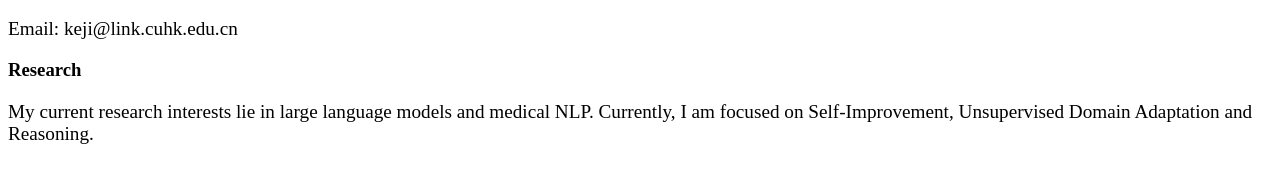
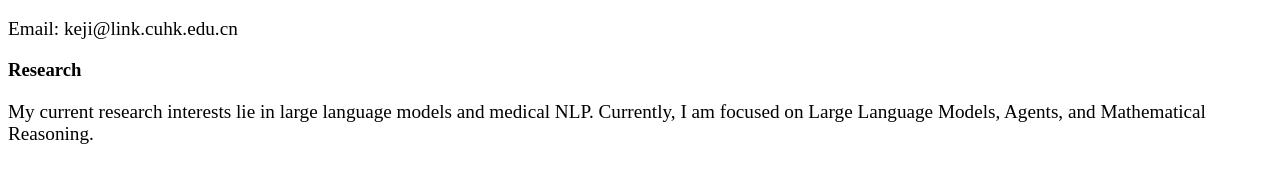
Before and after one commit to 1KE-JI/1KE-JI.github.io, a Jekyll site: the page built from _pages/includes/intro.md, in a window 1280 px wide. Shown: the part 547-730 px from the top of the page. Built offline with Jekyll 4.4.1, drawn with Linux system fonts in a browser that asks for light colours; our own code applies the rules of GitHub Pages for plain Markdown files.

Commit message:
Update intro.md

```diff
--- a/_pages/includes/intro.md
+++ b/_pages/includes/intro.md
@@ -22,5 +22,5 @@ Email: keji@link.cuhk.edu.cn
 # Research
 <div class='paper-box-text' style="font-size: larger;" markdown="1">
 My current research interests lie in large language models and medical NLP.
-Currently, I am focused on Self-Improvement, Unsupervised Domain Adaptation and Reasoning.
+Currently, I am focused on Large Language Models, Agents, and Mathematical Reasoning.
 </div>
```
